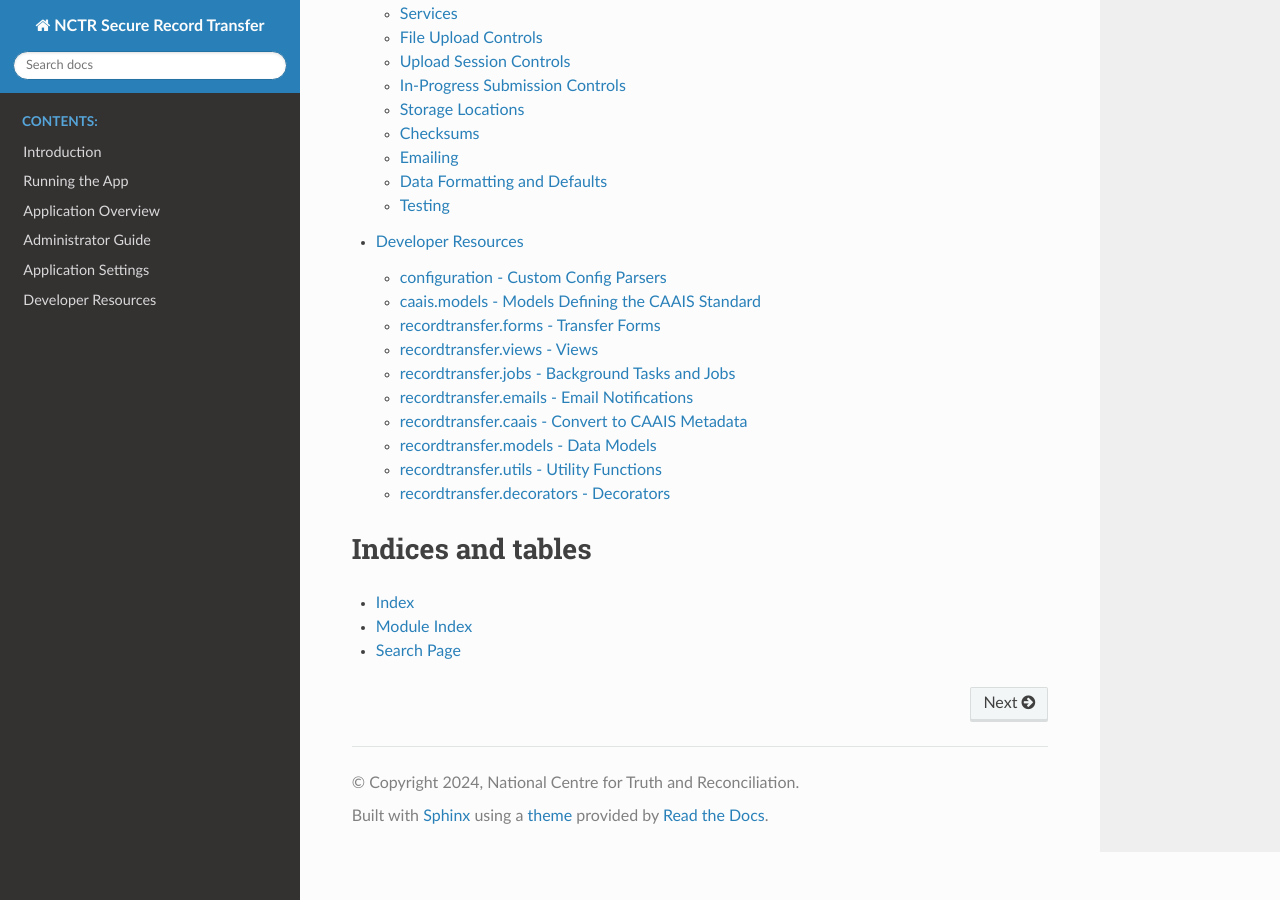
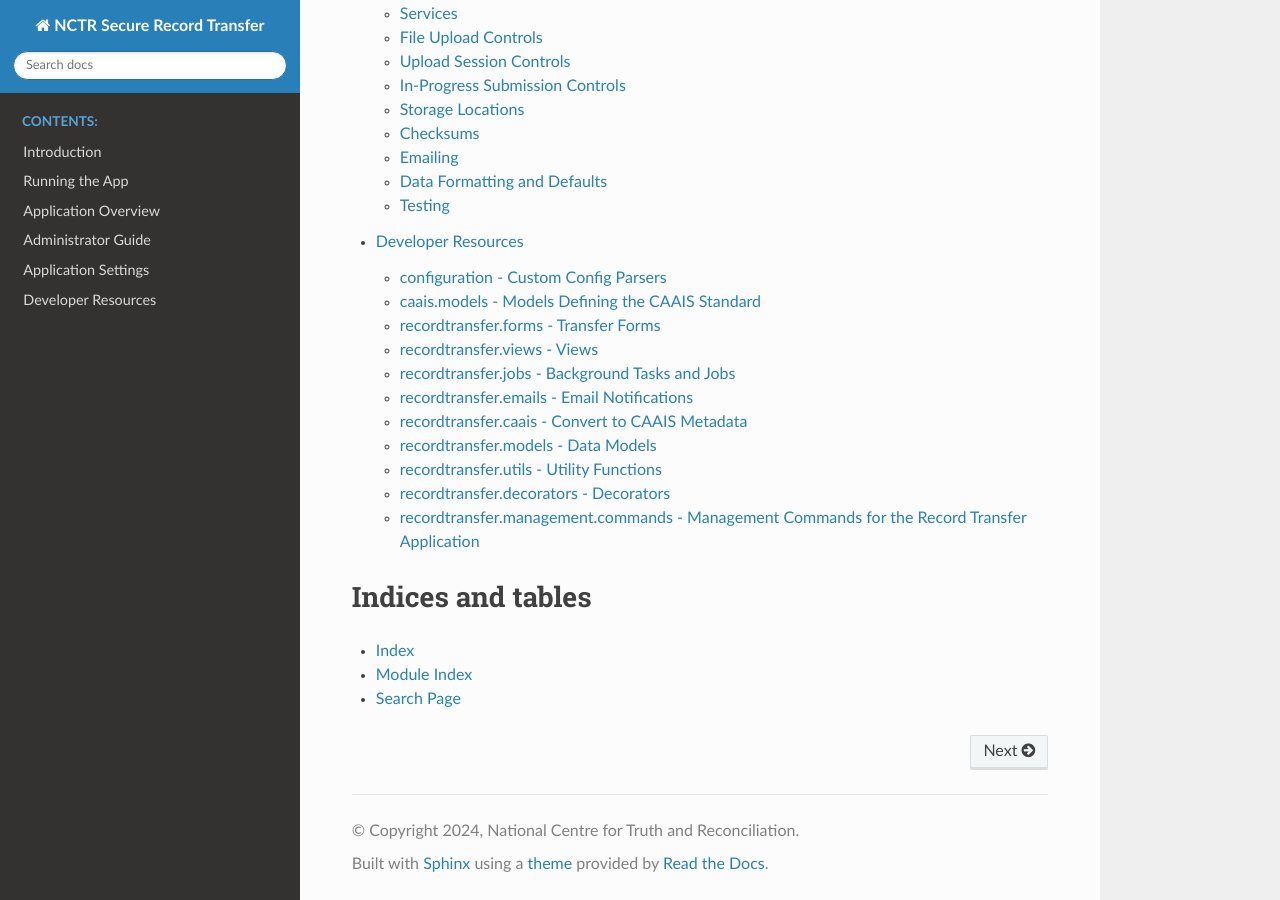
Before and after one commit to NationalCentreTruthReconciliation/Secure-Record-Transfer, a Sphinx documentation site: the page built from docs/index.rst, in a window 1280 px wide and 900 px high, scrolled down 842 px. Built offline with Sphinx 7.4.7 and the Read the Docs theme 3.1.0, drawn with Linux system fonts in a browser that asks for light colours; some of the changed lines change nothing that is shown.

Commit message:
Autodocument management commands in Developer Resources

```diff
--- a/docs/admin_guide/management_commands.rst
+++ b/docs/admin_guide/management_commands.rst
@@ -1,5 +1,5 @@
 Management Commands
-==================
+===================
 
 The record transfer application provides several Django management commands to help administrators perform common maintenance and configuration tasks. These commands are run from within the application container using Django's ``manage.py`` script.
 
--- /dev/null
+++ b/docs/code/commands.rst
@@ -0,0 +1,40 @@
+recordtransfer.management.commands - Management Commands for the Record Transfer Application
+============================================================================================
+
+This module contains Django management commands for the Record Transfer Application.
+
+reset
+-----
+
+.. automodule:: recordtransfer.management.commands.reset
+   :members:
+
+schedule_jobs
+-------------
+
+.. automodule:: recordtransfer.management.commands.schedule_jobs
+   :members:
+
+send_test_email
+---------------
+
+.. automodule:: recordtransfer.management.commands.send_test_email
+   :members:
+
+set_domain
+----------
+
+.. automodule:: recordtransfer.management.commands.set_domain
+   :members:
+
+verify_settings
+---------------
+
+.. automodule:: recordtransfer.management.commands.verify_settings
+   :members:
+
+wait_for_db
+-----------
+
+.. automodule:: recordtransfer.management.commands.wait_for_db
+   :members:
--- a/docs/code/index.rst
+++ b/docs/code/index.rst
@@ -17,3 +17,4 @@ part of this application.
     models
     utils
     decorators
+    commands
```
